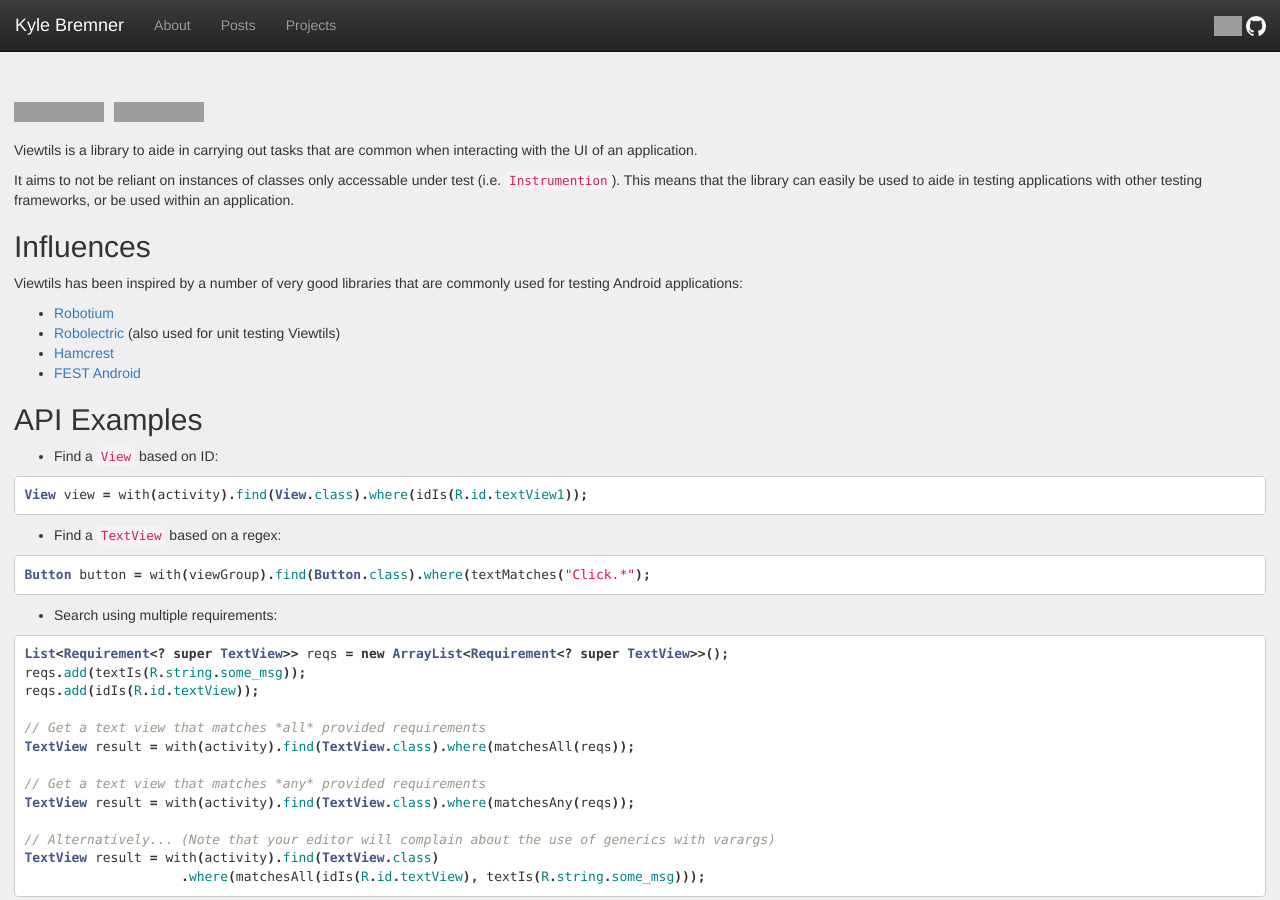
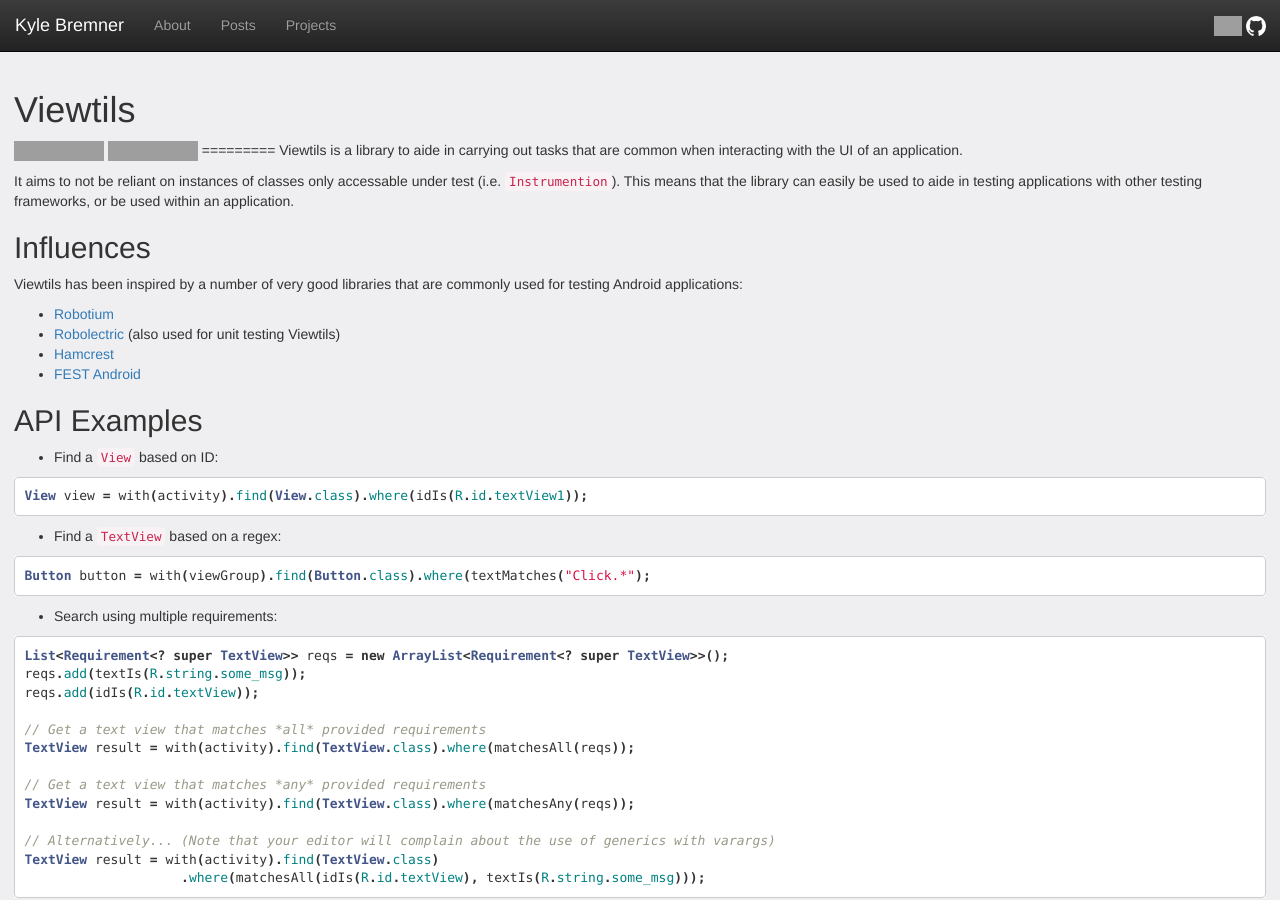
Before and after one commit to kbremner/kbremner.github.io, a Jekyll site: the page built from projects/Viewtils.md, in a window 1280 px wide and 900 px high. Built offline with Jekyll 4.4.1, drawn with Linux system fonts in a browser that asks for light colours; nearby versions of some CDN libraries; Markdown is read by kramdown in place of the engine named in the settings; grey boxes are pictures that could not be loaded.

Commit message:
Updated Viewtils.md

````diff
--- a/projects/Viewtils.md
+++ b/projects/Viewtils.md
@@ -1,8 +1,10 @@
 ---
 layout: default
 title: "Projects - Kyle Bremner | Software Engineer"
+published: true
 ---
 
+#Viewtils
 [![Build Status](https://travis-ci.org/kbremner/Viewtils.png)](https://travis-ci.org/kbremner/Viewtils) [![Coverage Status](https://coveralls.io/repos/kbremner/Viewtils/badge.png?branch=master)](https://coveralls.io/r/kbremner/Viewtils?branch=master)
 =========
 Viewtils is a library to aide in carrying out tasks that are common when interacting with the UI of an application.
@@ -12,6 +14,7 @@
 Influences
 ----
 Viewtils has been inspired by a number of very good libraries that are commonly used for testing Android applications:
+
 - [Robotium](https://code.google.com/p/robotium/)
 - [Robolectric](http://robolectric.org/) (also used for unit testing Viewtils)
 - [Hamcrest](https://code.google.com/p/hamcrest/)
@@ -19,16 +22,19 @@
 
 API Examples
 ----
+
 - Find a `View` based on ID:
 
 ```java
 View view = with(activity).find(View.class).where(idIs(R.id.textView1));
 ```
+
 - Find a `TextView` based on a regex:
 
 ```java
 Button button = with(viewGroup).find(Button.class).where(textMatches("Click.*");
 ```
+
 - Search using multiple requirements:
 
 ```java
@@ -46,11 +52,13 @@
 TextView result = with(activity).find(TextView.class)
                     .where(matchesAll(idIs(R.id.textView), textIs(R.string.some_msg)));
 ```
+
 - Find multiple matches & invert a `Requirement`:
 
 ```java
 List<Button> result = with(activity).find(Button.class).allWhere(not(textIs(R.string.some_msg)));
 ```
+
 - Search based on a custom `Requirement`:
 
 ```java
@@ -60,11 +68,13 @@
     }
 });
 ```
+
 - Click on a view:
 
 ```java
 with(activity).click(Button.class).where(textMatches("Click.*"));
 ```
+
 - Select an item in a spinner:
 
 ```java
@@ -74,6 +84,7 @@
 // Or find it within an activity
 spinnerItem = with(activity).click(TextView.class).where(textIs("Item 2"));
 ```
+
 - Carry out a method call on another thread:
 
 ```java
@@ -90,6 +101,7 @@
 
 Dependencies
 ---
+
 - Android 2.1 (API level 7) or greater
 
 License
````
